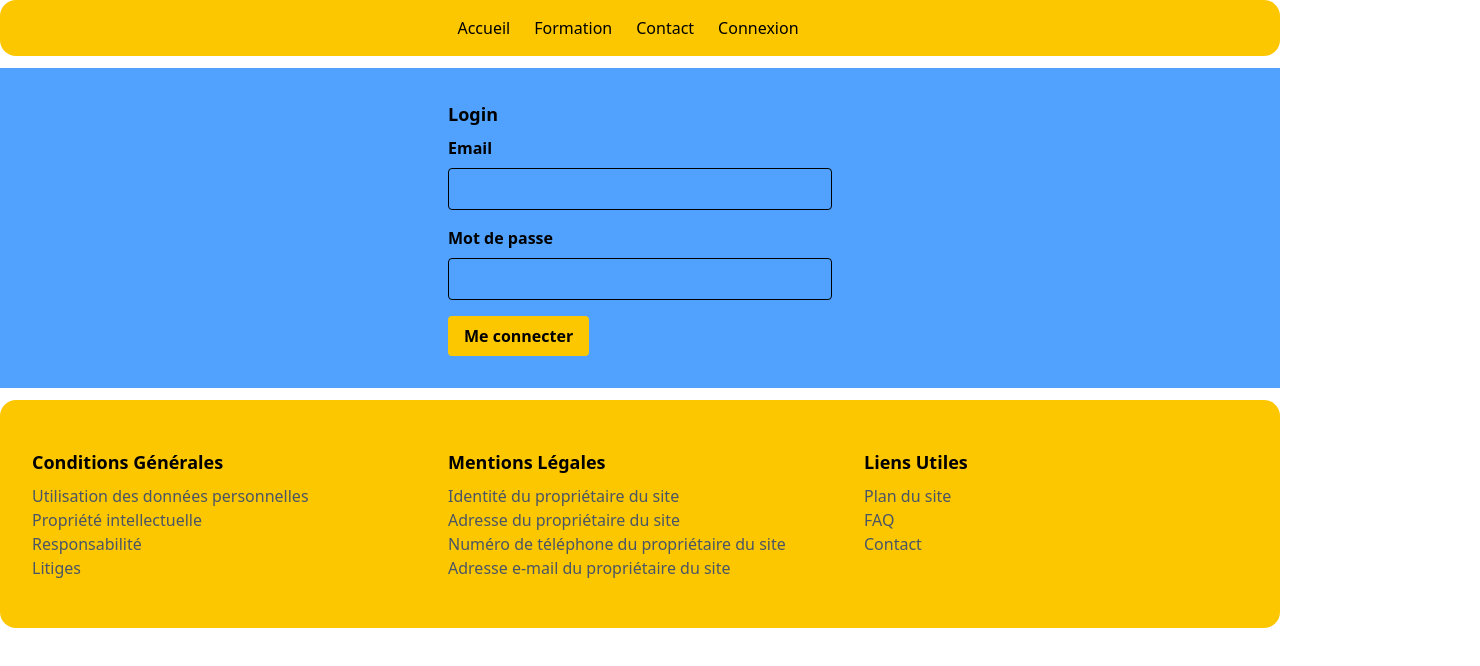
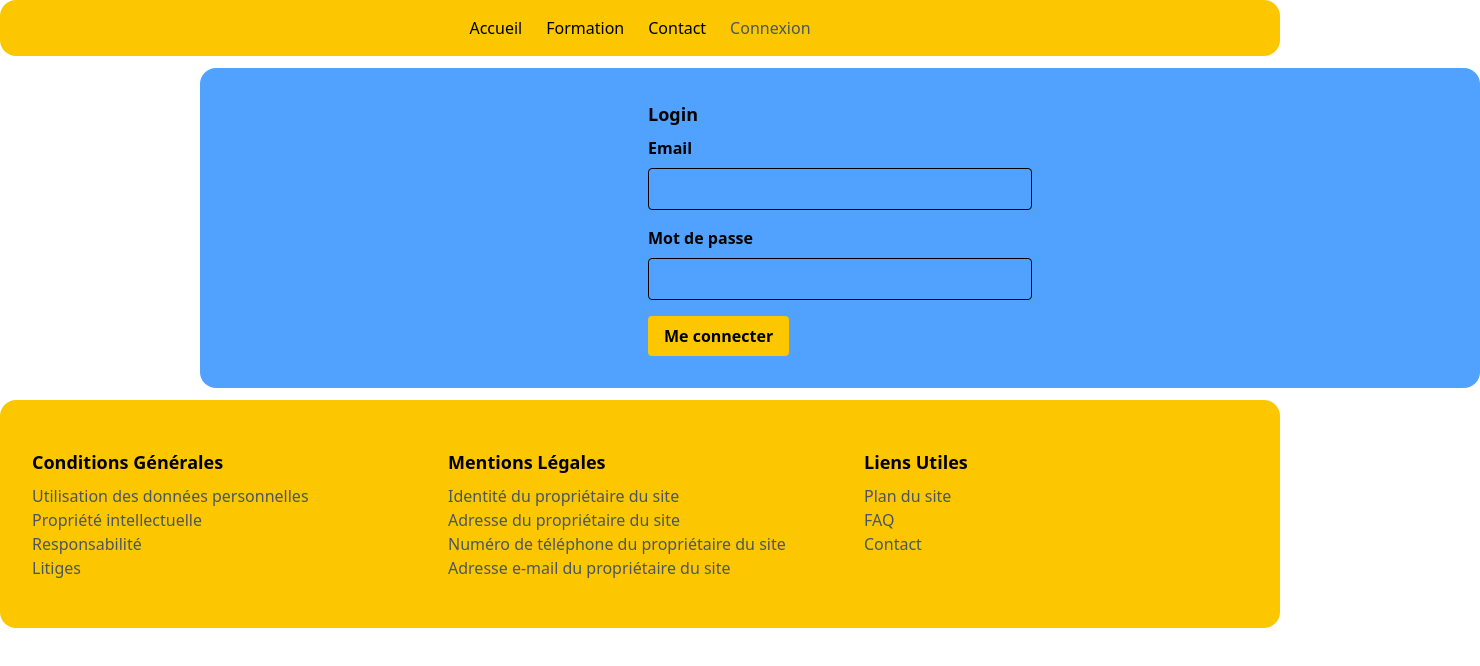
Before and after one commit to MaximilienR/max-formation, a React (Vite) app: page /Login in a window 1280 px wide. Shown: the top 666 px of the page, 1480 px wide, since content can reach past the window. Built offline with nearby package versions, Linux system fonts and the light colour scheme.

Commit message:
update positionnement to log

```diff
--- a/src/App.jsx
+++ b/src/App.jsx
@@ -1,4 +1,4 @@
-import React from 'react';
+import React, { useState } from 'react';
 import './App.css'; // Importez vos styles CSS
 import { BrowserRouter,Routes,Route } from 'react-router-dom';
 import Contenu from './components/Contenu/Contenu';
@@ -7,14 +7,19 @@ import Nav from './components/Navbar/Nav';
 import Footer from './components/Footer/Footer';
 import Home from './components/Home/Home';
 import Login from './components/Login/Login';
-function App() {
+  function App() {
+    const [user, setUser] = useState(false);
+
+    const toggleUser = () => {
+      setUser(!user);
+    };
   return (
-    <BrowserRouter>
-    <Nav />
+    <BrowserRouter  className="min-h-screen">
+    <Nav login={user} toggleUserMethod={toggleUser} />
     <Routes>
      <Route path="/" element={<Home/>}/>
      <Route path="/Contenu" element={<Contenu/>}/>
-     <Route path="/Cours" element={<Cours/>}/>
+      <Route path="/Cours" element={<Cours/>}/>
      <Route path="/Login" element={<Login/>}/>
     </Routes>
     <Footer/>
--- a/src/components/Footer/Footer.jsx
+++ b/src/components/Footer/Footer.jsx
@@ -3,7 +3,7 @@ import React from 'react'
 export default function Footer() {
   return (
     <div>
-    <footer className="bg-yellow-400 text-white py-4 mt-3 rounded-2xl">
+    <footer className="bg-yellow-400 text-white py-4 mt-3 rounded-2xl   left-0 w-full">
   <div className="container mx-auto p-4">
     <div className="flex flex-wrap justify-center">
       <div className="w-full md:w-1/3 xl:w-1/3 p-4">
--- a/src/components/Login/Login.jsx
+++ b/src/components/Login/Login.jsx
@@ -2,7 +2,7 @@ import React from 'react'
 
 export default function Login() {
   return (
-    <div className=' container mx auto p-4 bg-blue-400  justify-center'>
+    <div className=' container mx auto p-4 bg-blue-400  justify-center rounded-2xl ml-50  '>
           <div className="flex flex-wrap justify-center">
             <div className="w-full md:w-1/3 xl:w-1/3 p-4">
               <h4 className="text-lg font-bold mb-2">Login</h4>
--- a/src/components/Navbar/Nav.jsx
+++ b/src/components/Navbar/Nav.jsx
@@ -1,19 +1,35 @@
-import { BrowserRouter, Routes, Route } from 'react-router-dom';
-import { Link } from 'react-router-dom';
-function Nav() {
+import { BrowserRouter, Routes, Route, Link } from 'react-router-dom';
+
+const Header = ({ login, toggleUserMethod }) => {
   return (
     <nav className="py-4 mb-3 text-white bg-yellow-400 rounded-2xl">
       <ul className="flex justify-center">
-        <li className="mr-6"><a href="#" className="text-white hover:text-gray-300">   <Link to="/">
-           </Link>Accueil</a></li>
-        <li className="mr-6"><a href="#" className="text-white hover:text-gray-300">Formation</a></li>
+        <li className="mr-6">
+          <Link to="/" className="text-white hover:text-gray-300">
+            Accueil
+          </Link>
+        </li>
+        <li className="mr-6">
+          <Link to="/formation" className="text-white hover:text-gray-300">
+            Formation
+          </Link>
+        </li>
+        <li className="mr-6">
+          <Link to="/contact" className="text-white hover:text-gray-300">
+            Contact
+          </Link>
+        </li>
+        {login === false ? (
+          <nav className="flex space-x-6">
+            <Link to="#" className="text-gray-600 hover:text-black" onClick={toggleUserMethod}>
+              Connexion
+            </Link>
 
-        <li className="mr-6"><a href="#" className="text-white hover:text-gray-300">Contact</a></li>
-        <li className="mr-6"><a href="#" className="text-white hover:text-gray-300">Connexion</a></li>
-
+          </nav>
+        ) : null}
       </ul>
     </nav>
   );
-}
+};
 
-export default Nav;
+export default Header;
```
Also changed, not shown: src/components/Contenu/Git.jsx (added).
